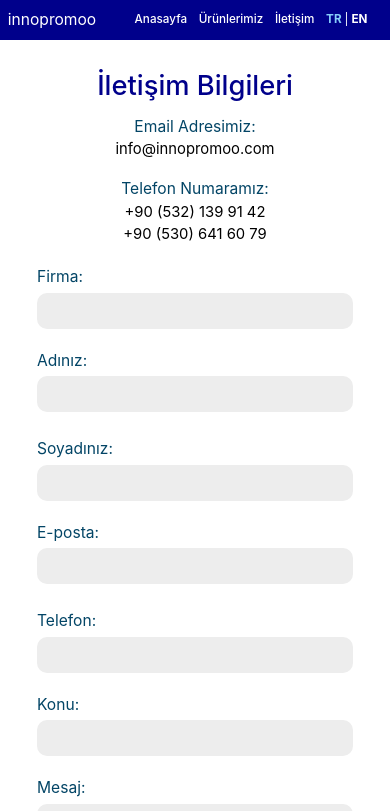
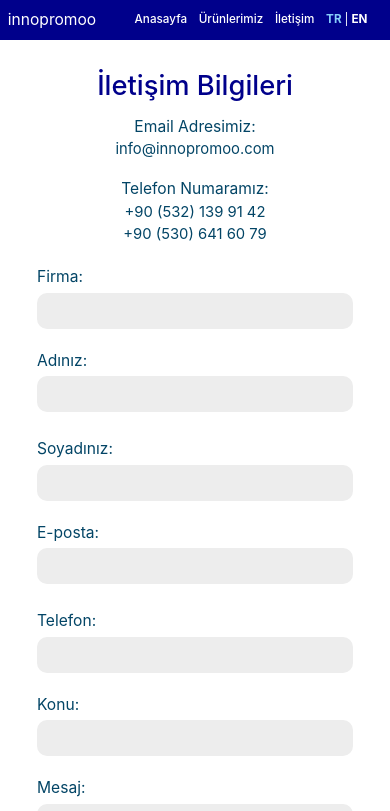
Before and after one commit to makimakimek/inno, a React (Vite) app: page /contact in a window 390 px wide. Shown: the top 811 px of the page. Built offline with nearby package versions, Linux system fonts and the light colour scheme.

Commit message:
color change for phone and email

```diff
--- a/src/App.css
+++ b/src/App.css
@@ -99,7 +99,7 @@
 
 .email, .number {
   font-size: 20px;
-  color: black;
+  color: #034566;
 }
 
 .underContactSection > div, .underContactSection2 > div {
```
